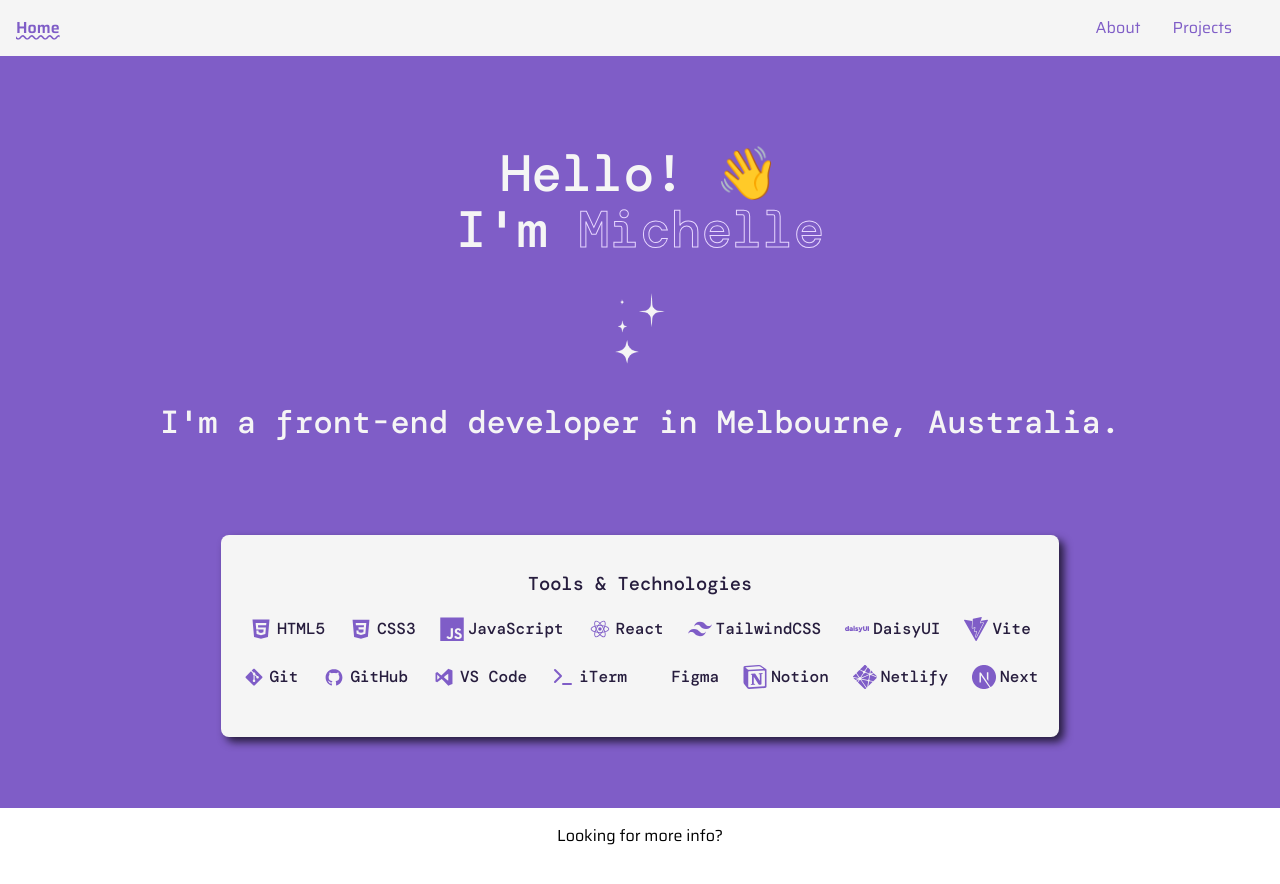
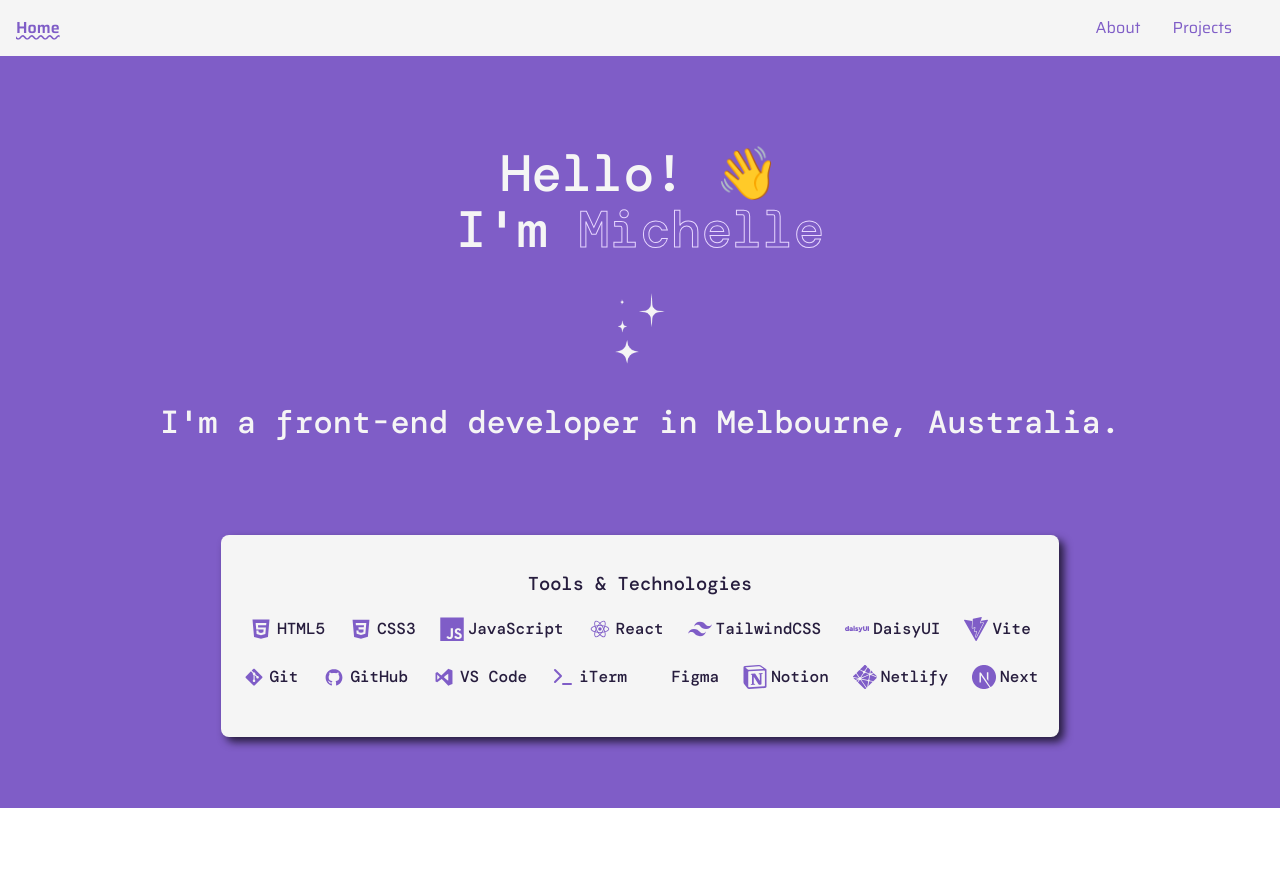
Before and after one commit to mchlol/portfolio-23, a React (Vite) app: page / in a window 1280 px wide. Shown: the top 884 px of the page. Built offline with nearby package versions, Linux system fonts and the light colour scheme; some icons are missing.

Commit message:
remove paragraph

```diff
--- a/src/components/Footer.jsx
+++ b/src/components/Footer.jsx
@@ -5,7 +5,6 @@ export default function Footer() {
 
     return (
         <footer>
-            <p>Looking for more info?</p>
             <ul>
                 <li className="social-icon"><a href="https://github.com/mchlol" target="_blank">
                     <FaGithub />
```
